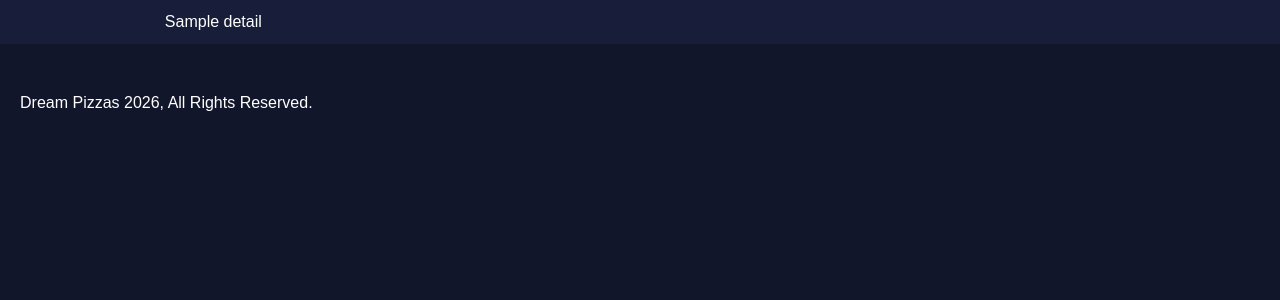
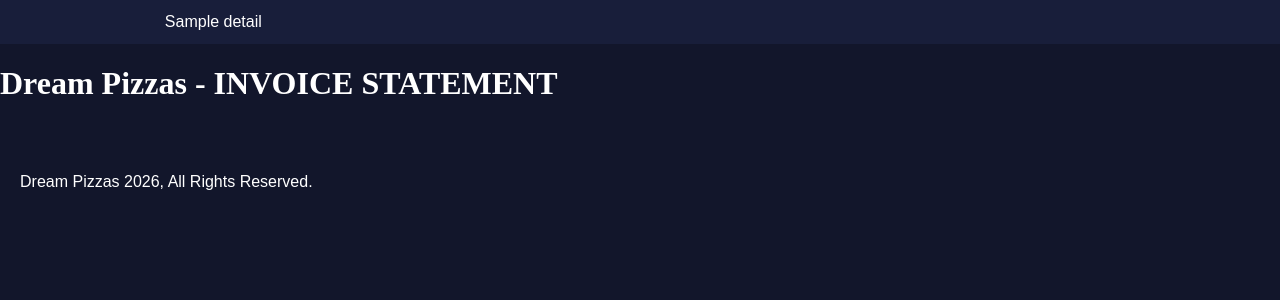
Before and after one commit to st25209-lgtm/CSC2-AS91896-AS91897, a Flask app: template templates/invoice.html in a window 1280 px wide. Shown: the top 300 px of the page. Run offline with Flask 3, Linux system fonts and the light colour scheme; the template is opened without the code that fills it: most values are stand-ins (such as "Sample title", 1, 10 or a date in 2020); some web fonts are replaced.

Commit message:
Added the heading

```diff
--- a/templates/invoice.html
+++ b/templates/invoice.html
@@ -7,6 +7,8 @@
 <link rel="stylesheet" href="static/css/invoice.css">
 <div class="invoice-area">
     <div class="c-heading">
+        <h1 id="c-heading">Dream Pizzas - INVOICE STATEMENT</h1>
+    </div>
     </div>
 </div>
 
```
